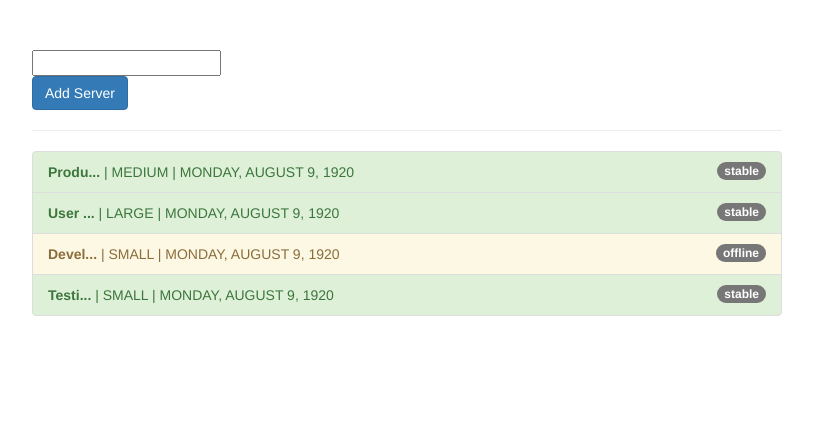
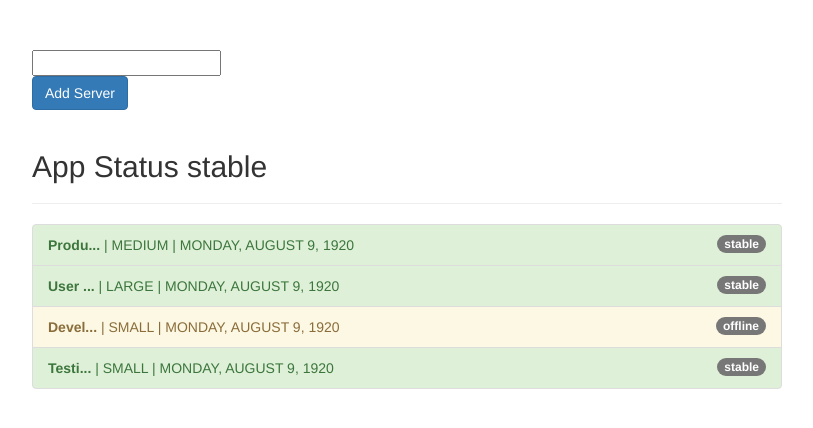
Before and after one commit to Aseelaldallal/angular-pipes-101, an Angular app: page / in a window 1280 px wide. Shown: the top 428 px of the page, without its empty margins (233-1046 px from the left). Built offline with nearby package versions, Linux system fonts and the light colour scheme.

Commit message:
ASYNC PIPE. Amazing

```diff
--- a/src/app/app.component.html
+++ b/src/app/app.component.html
@@ -5,9 +5,9 @@
       <input type="text" [(ngModel)]="filteredStatus">
       <br>
       <button class="btn btn-primary" (click)="onAddServer()">Add Server</button>
-
+      <br><br>
+      <h2>App Status {{ appStatus | async }}</h2>
       <hr>
-
       <ul class="list-group">
         <li
           class="list-group-item"
--- a/src/app/app.component.ts
+++ b/src/app/app.component.ts
@@ -6,6 +6,13 @@
   styleUrls: ['./app.component.css']
 })
 export class AppComponent {
+
+  appStatus = new Promise((resolve, reject) => {
+    setTimeout(()=> {
+      resolve('stable');
+    }, 2000);
+  });
+
   servers = [
     {
       instanceType: 'medium',
```
